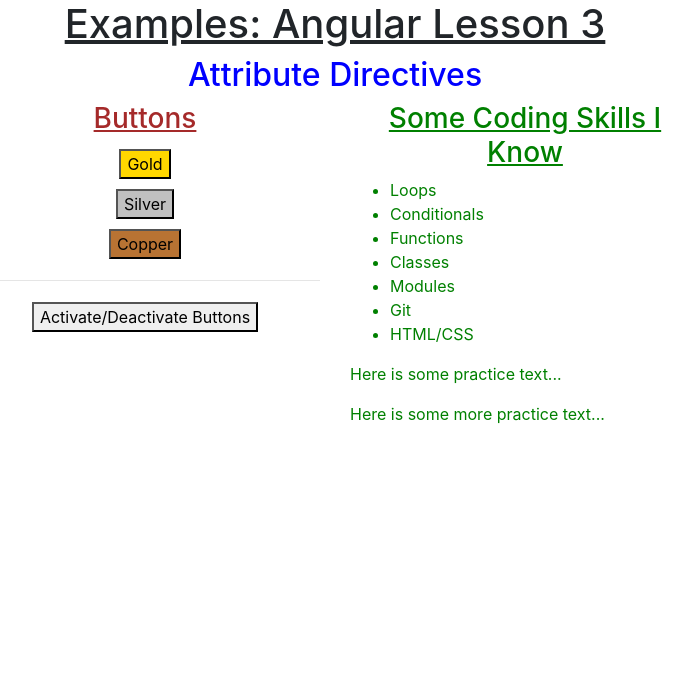
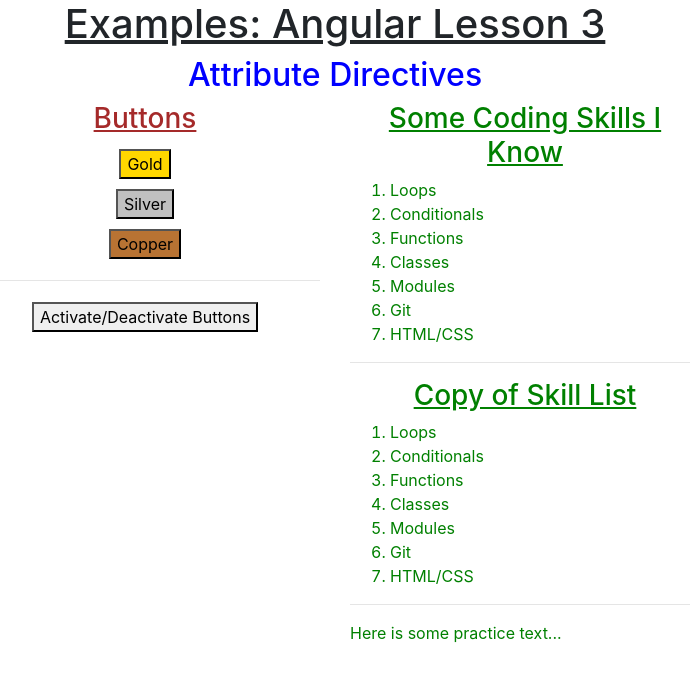
Before and after one commit to LaunchCodeEducation/angular-lc101-projects, an Angular app in the folder lesson3/examples/: page / in a window 1280 px wide. Shown: the top 680 px of the page, without its empty margins (305-995 px from the left). Built offline with nearby package versions, Linux system fonts and the light colour scheme.

Commit message:
Updated starter code to remove deprecated HTML5 attributes.

```diff
--- a/lesson3/examples/src/app/skill-set/skill-set.component.html
+++ b/lesson3/examples/src/app/skill-set/skill-set.component.html
@@ -1,8 +1,13 @@
 <div class="skills">
    <h3>{{listHeading}}</h3>
-   <ul>
+   <ol>
       <li *ngFor="let skill of skills">{{skill}}</li>
-   </ul>
+   </ol>
+   <hr>
+   <h3>Copy of Skill List</h3>
+   <ol>
+      <li *ngFor="let skill of skills">{{skill}}</li>
+   </ol>
+   <hr>
    <p>Here is some practice text...</p>
-   <p>Here is some more practice text...</p>
 </div>
--- a/lesson3/examples/src/app/skill-set/skill-set.component.ts
+++ b/lesson3/examples/src/app/skill-set/skill-set.component.ts
@@ -8,8 +8,8 @@
 export class SkillSetComponent implements OnInit {
    listHeading: string = 'Some Coding Skills I Know';
    skills: string[] = ['Loops', 'Conditionals', 'Functions', 'Classes', 'Modules', 'Git', 'HTML/CSS'];
-   color: string = 'black';
-   alignment: string = 'center';
+   alternateColor: string = 'black';
+   bulletType: string = 'A';
    changeColor: boolean = true;
 
    constructor() { }
```
